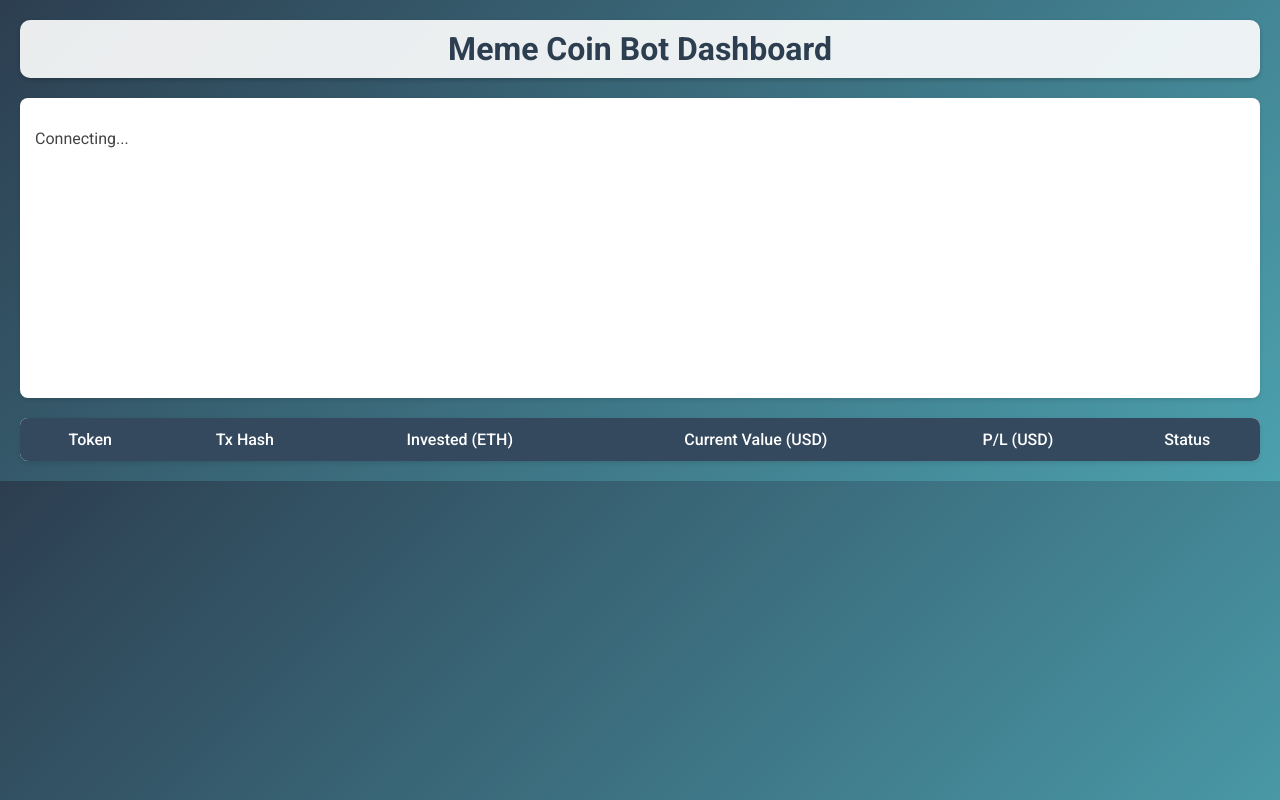
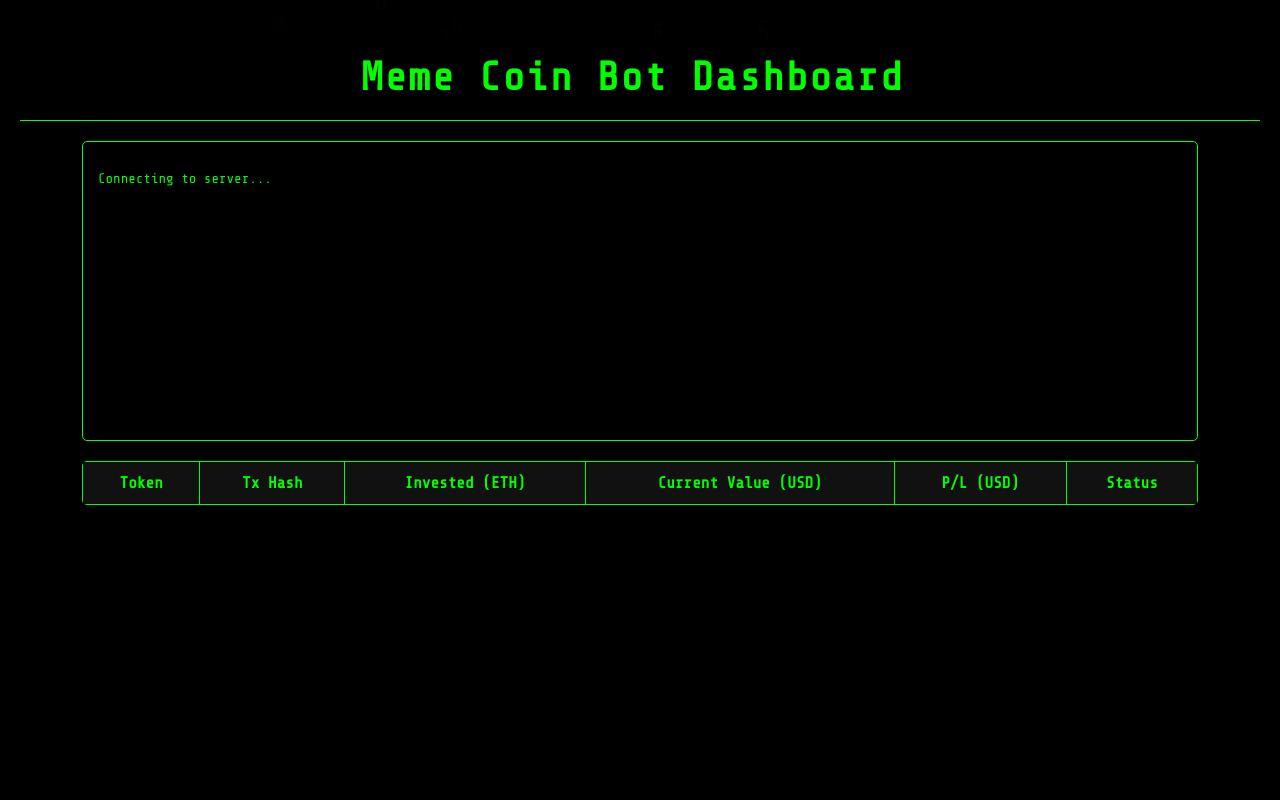
Before and after one commit to Chosenbrain/memebot, a website: page public/index.html in a window 1280 px wide. Drawn offline with nearby package versions, Linux system fonts and the light colour scheme; no server answers.

Commit message:
Initial commit - push production-ready bot code

```diff
--- a/public/index.html
+++ b/public/index.html
@@ -3,84 +3,129 @@
 <head>
   <meta charset="UTF-8">
   <title>Meme Coin Bot Dashboard</title>
-  <link href="https://fonts.googleapis.com/css2?family=Roboto:wght@400;500;700&display=swap" rel="stylesheet">
+  <link href="https://fonts.googleapis.com/css2?family=Share+Tech+Mono&display=swap" rel="stylesheet">
   <style>
-    * {
-      box-sizing: border-box;
-    }
+    /* Global settings */
+    * { box-sizing: border-box; }
     body {
       margin: 0;
-      font-family: 'Roboto', sans-serif;
-      background: linear-gradient(135deg, #2C3E50, #4CA1AF);
-      color: #333;
       padding: 20px;
+      font-family: 'Share Tech Mono', monospace;
+      background: #000;
+      color: #0f0;
+      position: relative;
+      overflow-x: hidden;
     }
+
+    /* Digital Rain Background */
+    .rain {
+      position: fixed;
+      top: 0;
+      left: 0;
+      width: 100%;
+      height: 100%;
+      pointer-events: none;
+      z-index: -1;
+      background: black;
+      overflow: hidden;
+    }
+    .rain span {
+      position: absolute;
+      top: -100%;
+      font-size: 14px;
+      color: rgba(0, 255, 0, 0.2);
+      animation: rain 10s linear infinite;
+    }
+    @keyframes rain {
+      0% { transform: translateY(0); opacity: 0; }
+      10% { opacity: 1; }
+      100% { transform: translateY(110vh); opacity: 0; }
+    }
+    /* Create multiple rain drops via JavaScript later (optional) */
+
+    /* Header with blinking cursor */
     header {
       text-align: center;
+      padding: 20px;
+      border-bottom: 1px solid #0f0;
       margin-bottom: 20px;
-      padding: 10px;
-      background: rgba(255, 255, 255, 0.9);
-      border-radius: 10px;
-      box-shadow: 0 2px 4px rgba(0,0,0,0.2);
+      position: relative;
     }
     header h1 {
+      font-size: 2.5em;
+      letter-spacing: 2px;
       margin: 0;
-      font-size: 2em;
-      color: #2C3E50;
+      display: inline-block;
     }
+    header h1:after {
+      content: "";
+      display: inline-block;
+      width: 10px;
+      height: 1.5em;
+      background: #0f0;
+      margin-left: 5px;
+      animation: blink 1s step-start infinite;
+      vertical-align: bottom;
+    }
+    @keyframes blink {
+      50% { opacity: 0; }
+    }
+
+    /* Log area */
     #log {
-      background: #fff;
-      color: #444;
+      background: rgba(0, 0, 0, 0.85);
+      border: 1px solid #0f0;
       padding: 15px;
       height: 300px;
-      overflow-y: scroll;
-      border-radius: 8px;
-      box-shadow: 0 2px 4px rgba(0,0,0,0.1);
-      margin-bottom: 20px;
+      overflow-y: auto;
+      margin: 0 auto 20px auto;
+      width: 90%;
+      border-radius: 5px;
+      font-size: 14px;
     }
+
+    /* Table styling */
     table {
-      width: 100%;
+      width: 90%;
+      margin: 0 auto;
       border-collapse: collapse;
-      background: #fff;
-      border-radius: 8px;
+      background: rgba(0, 0, 0, 0.85);
+      border-radius: 5px;
       overflow: hidden;
-      box-shadow: 0 2px 4px rgba(0,0,0,0.1);
+      box-shadow: 0 2px 4px rgba(0,0,0,0.5);
     }
     th, td {
       padding: 12px 15px;
       text-align: center;
+      border: 1px solid #0f0;
     }
     th {
-      background-color: #34495E;
-      color: #fff;
-      font-weight: 500;
+      background: #111;
+      font-weight: bold;
     }
     tr:nth-child(even) {
-      background-color: #f9f9f9;
+      background: rgba(0, 0, 0, 0.7);
     }
     tr:hover {
-      background-color: #f1f1f1;
+      background: rgba(0, 0, 0, 0.5);
     }
+
+    /* Responsive design */
     @media screen and (max-width: 600px) {
-      body {
-        padding: 10px;
-      }
-      header h1 {
-        font-size: 1.5em;
-      }
-      th, td {
-        padding: 10px;
-        font-size: 0.9em;
-      }
+      body { padding: 10px; }
+      header h1 { font-size: 2em; }
+      th, td { padding: 8px; font-size: 0.9em; }
+      #log { height: 200px; }
     }
   </style>
 </head>
 <body>
+  <div class="rain" id="rain"></div>
   <header>
     <h1>Meme Coin Bot Dashboard</h1>
   </header>
   <div id="log">
-    <p>Connecting...</p>
+    <p>Connecting to server...</p>
   </div>
   <table id="tradeTable">
     <thead>
@@ -94,16 +139,15 @@
       </tr>
     </thead>
     <tbody id="tradeTableBody">
-      <!-- Trade rows will be dynamically added here -->
+      <!-- Trade rows will be added dynamically -->
     </tbody>
   </table>
 
   <!-- Socket.IO Client Script -->
   <script src="/socket.io/socket.io.js"></script>
   <script>
-    // Connect explicitly to your backend domain with HTTPS.
+    // Connect to your backend domain via HTTPS
     const socket = io("https://ladirectmodel.com");
-
     const logDiv = document.getElementById("log");
     const tradeTableBody = document.getElementById("tradeTableBody");
 
@@ -141,6 +185,21 @@
         addTradeRow(trade);
       });
     }
+
+    // Optional: Generate some falling "rain" effect (digital rain)
+    function createRainDrops(num) {
+      const rainContainer = document.getElementById("rain");
+      for (let i = 0; i < num; i++) {
+        const drop = document.createElement("span");
+        drop.style.left = Math.random() * 100 + "%";
+        drop.style.animationDuration = (5 + Math.random() * 5) + "s";
+        drop.style.fontSize = (10 + Math.random() * 20) + "px";
+        drop.textContent = String.fromCharCode(33 + Math.floor(Math.random() * 94));
+        rainContainer.appendChild(drop);
+      }
+    }
+    // Create 100 rain drops
+    createRainDrops(100);
   </script>
 </body>
 </html>
```
